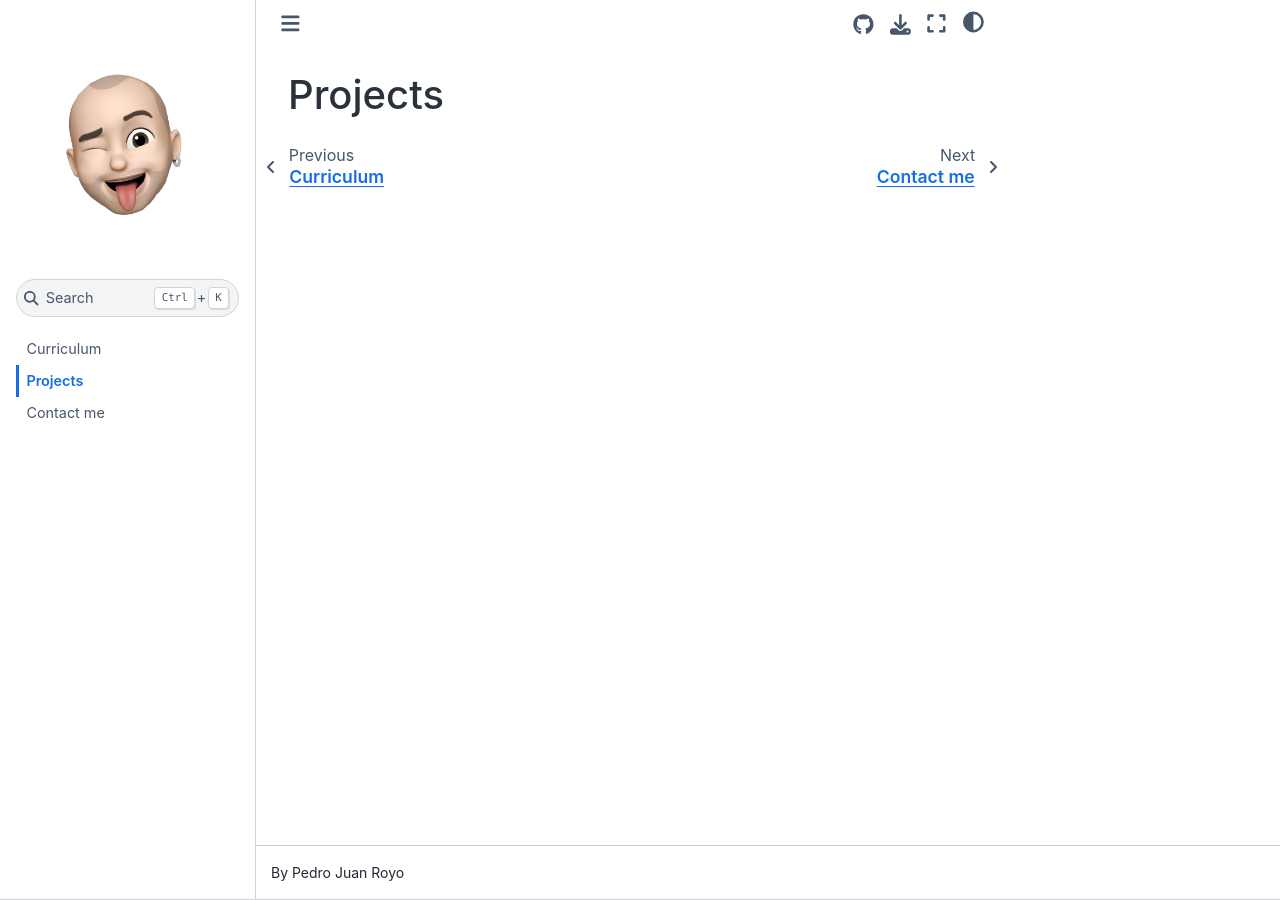
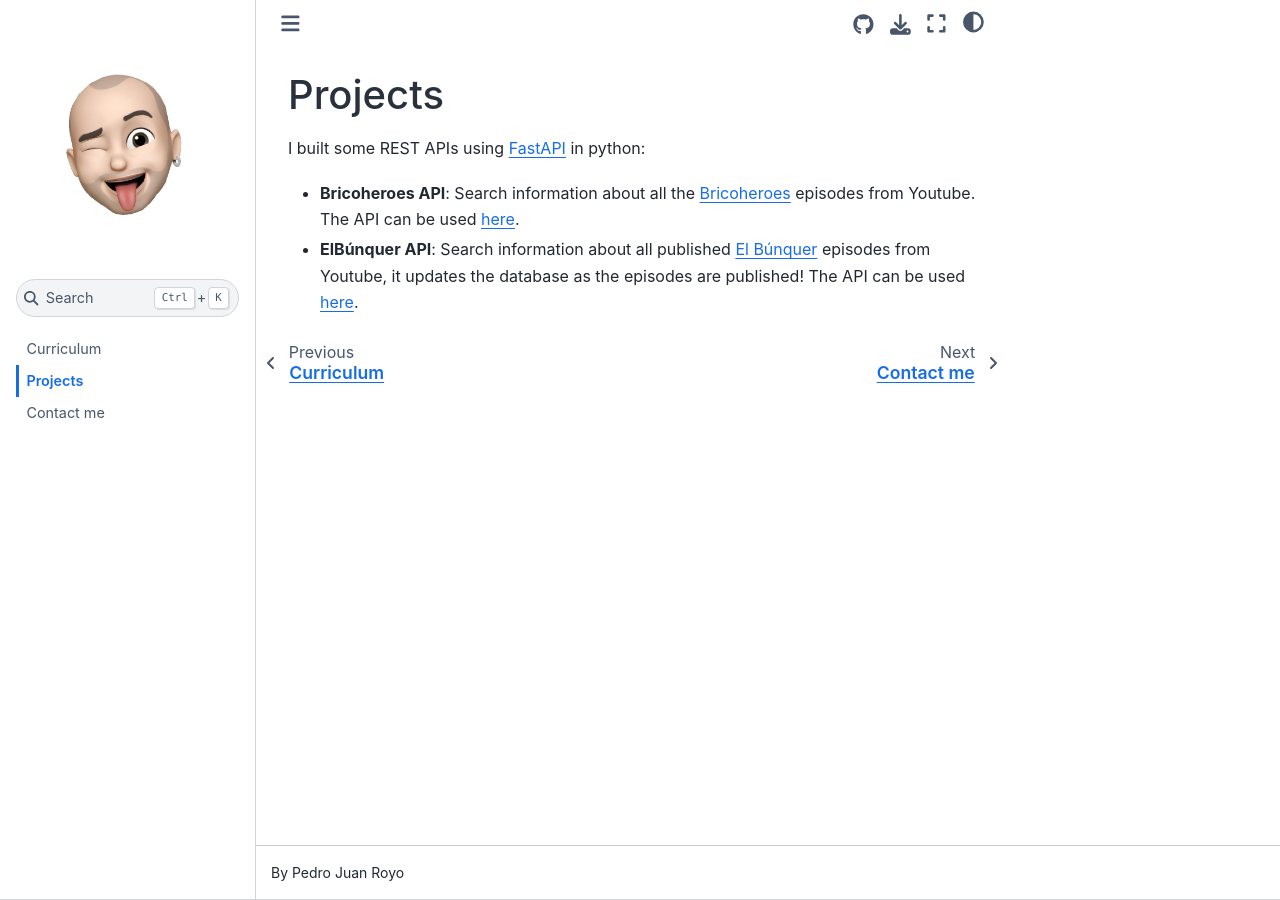
Before and after one commit to Parzival1918/Parzival1918, a Jupyter Book: the page built from pages/pages-source/projects.md, in a window 1280 px wide. Built offline with Jupyter Book 1.0.4 settings and Sphinx 7.4.7 and the Sphinx Book theme 1.1.4, drawn with Linux system fonts in a browser that asks for light colours.

Commit message:
fix deploy action and add projects and contact

```diff
--- a/pages/pages-source/projects.md
+++ b/pages/pages-source/projects.md
@@ -1 +1,6 @@
 # Projects
+
+I built some REST APIs using [FastAPI](https://fastapi.tiangolo.com) in python:
+
+- **Bricoheroes API**: Search information about all the [Bricoheroes](https://www.youtube.com/playlist?list=PLHF437Sz2MHoR-3YNtdCX7opSo93wqlGq) episodes from Youtube. The API can be used [here](https://bricoheroesapi-1-w6650227.deta.app).
+- **ElBúnquer API**: Search information about all published [El Búnquer](https://www.youtube.com/playlist?list=PL5HwsHboiE9ngozgQ1ZkB9X4gnEwUcLR3) episodes from Youtube, it updates the database as the episodes are published! The API can be used [here](https://elbunquerapi-1-n2878604.deta.app).
```
Also changed, not shown: pages/pages-source/contact.md (+5 -0 lines), 1 other file.
